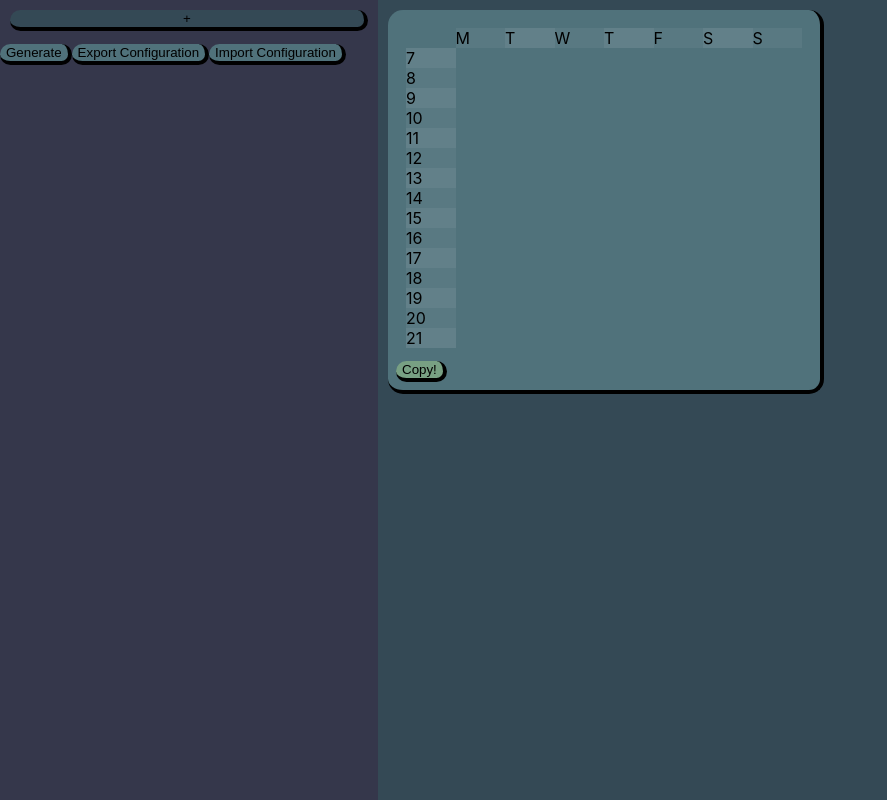
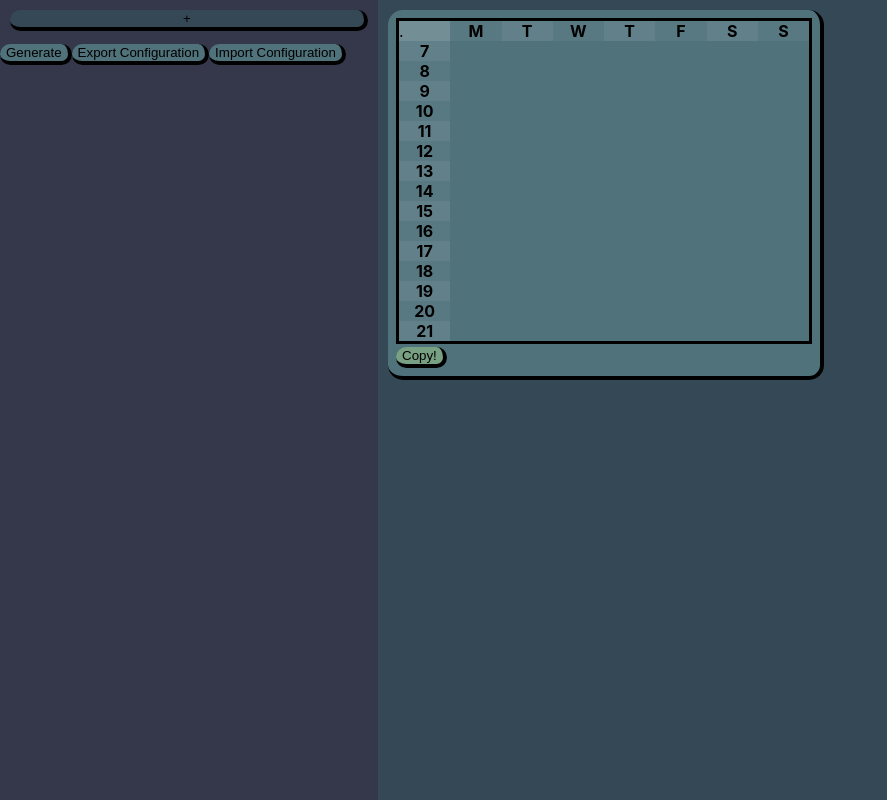
Before and after one commit to Kimbix/HorariosPlusPlus, a React (Create React App) app: page / in a window 1280 px wide. Both pictures are taken after a click on the button "Generate". Shown: the whole page, without its empty margins (0-887 px from the left). Built offline with nearby package versions, Linux system fonts and the light colour scheme.

Commit message:
feat: Tooltip now shows start hour - end hour

```diff
--- a/src/App.css
+++ b/src/App.css
@@ -208,8 +208,16 @@
 	grid-auto-flow: column;
 	grid-template-columns:  repeat(8, 1fr);
 	grid-template-rows:  repeat(180, 0.1fr);
-	border-radius: 15px;
-	padding: 10px;
+	border: solid 3px black;
+}
+
+.schedule-start {
+	background: rgba(255, 255, 255, 0.2);
+}
+
+.schedule-numbers, .schedule-days-even, .schedule-days-odd  {
+	font-weight: bold;
+	text-align: center;
 }
 
 .schedule-numbers:nth-child(2n + 1), .schedule-days-even {
--- a/src/App.tsx
+++ b/src/App.tsx
@@ -334,6 +334,11 @@ function Schedule({ sections }: { sections: ScheduleSection[] }) {
 		top: 0
 	})
 
+	function padNumber(n: Number): String {
+		const num = String(n)
+		return String(((num.length == 1 || "") && "0") + num);
+	}
+
 	function handleMouseMove(e: MouseEvent) {
 		setMousePosition({ left: e.pageX, top: e.pageY });
 	}
@@ -378,6 +383,7 @@ function Schedule({ sections }: { sections: ScheduleSection[] }) {
 						<div>Course: {scheduleSections[i].courseName || "Not set"}</div>
 						<div>Code: {scheduleSections[i].code || "Not set"}</div>
 						<div>Teacher: {scheduleSections[i].teacher || "Not set"}</div>
+						<div>{padNumber(c.startHour)}:{padNumber(c.startMinute)} - {padNumber(c.endHour)}:{padNumber(c.endMinute)}</div>
 					</div>
 				</div >
 			})}
@@ -386,8 +392,8 @@ function Schedule({ sections }: { sections: ScheduleSection[] }) {
 
 	return <div className="floating-container background-analogous-2">
 		<div className="schedule">
-			<div style={{ "grid-column-start": "1", "grid-row": "span 12" }}></div>
-			{nums.map(x => <div className="schedule-numbers" style={{ "grid-column-start": "1", "grid-row": "span 12" }}>{x}</div>)}
+			<div className="schedule-start" style={{ "grid-column-start": "1", "grid-row": "span 12" }}> . </div>
+			{nums.map(x => <div className="schedule-numbers" style={{ "grid-column-start": "1", "grid-row": "span 12" }} >{x} </div>)}
 			{
 				days.map((day, dayIndex) =>
 					<>
```
